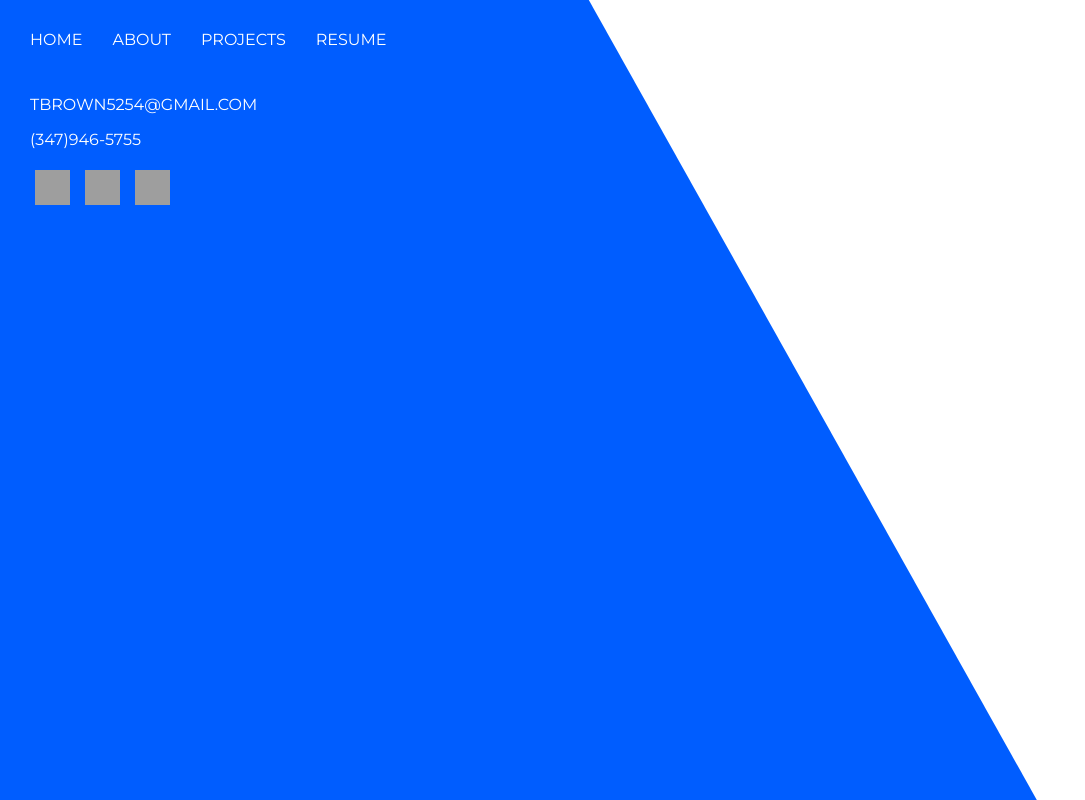
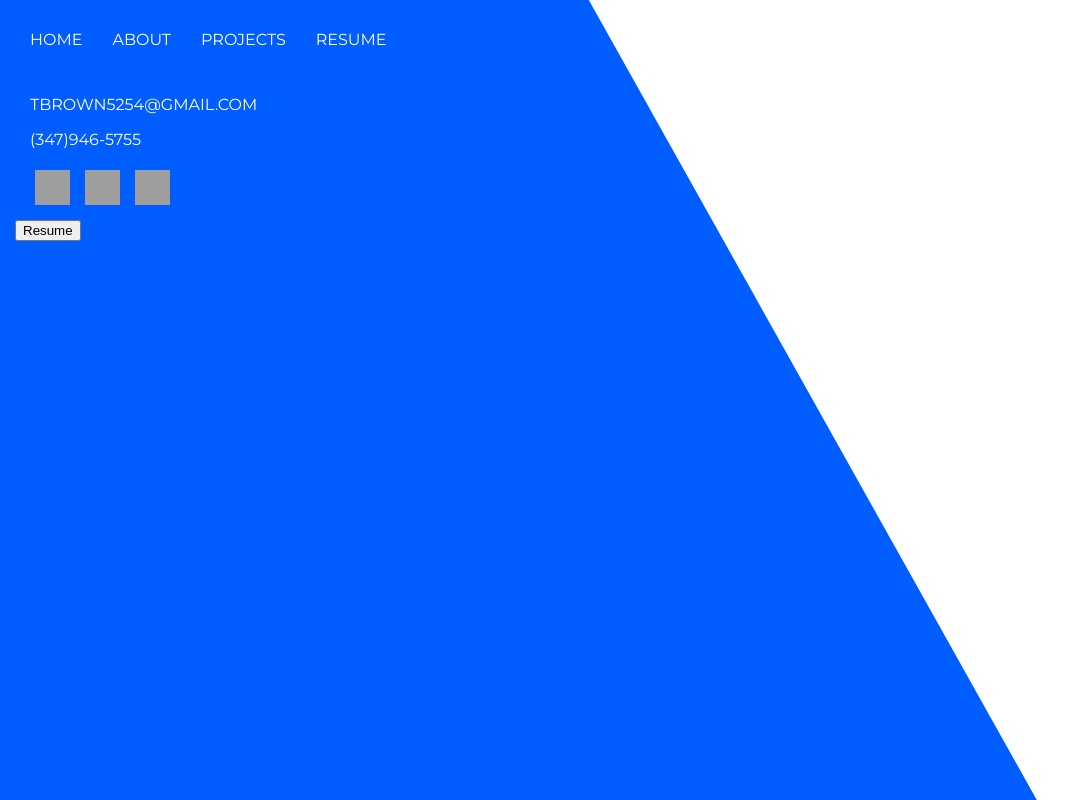
Before and after one commit to TJBrowne/react-portfolio, a React (Create React App) app: page /resume in a window 1280 px wide. Shown: the whole page, without its empty margins (0-1085 px from the left). Built offline with nearby package versions, Linux system fonts and the light colour scheme; grey boxes are pictures that could not be loaded.

Commit message:
playing around with resume link and routes

```diff
--- a/src/App.js
+++ b/src/App.js
@@ -19,7 +19,7 @@ class App extends Component {
                 <Link className="link" to="/">Home</Link>
                 <Link className="link" to="/about">About</Link>
                 <Link className="link" to="/projects">Projects</Link>
-                <Link className="link" to="https://resume.creddle.io/resume/4jjqqhhtuf3">Resume</Link>
+                <Link className="link" to="/resume">Resume</Link>
               </nav>
               <Sidebar />
               <div className="content">
--- a/src/Components/Resume.js
+++ b/src/Components/Resume.js
@@ -1,11 +1,27 @@
 import React, { Component } from "react";
+import { Redirect } from 'react-router-dom'
 import "./Resume.scss";
 
 class Resume extends Component {
+  state = {
+    redirect: false
+  }
+  setRedirect = () => {
+    this.setState({
+      redirect: true
+    })
+  }
+  renderRedirect = () => {
+    if (this.state.redirect) {
+      return <Redirect to="https://resume.creddle.io/resume/4jjqqhhtuf3" />
+    }
+  }
+
     render() {
       return (
         <div>
-
+          {this.renderRedirect()}
+        <button onClick={this.setRedirect}>Resume</button>
         </div>
       );
     }
```
